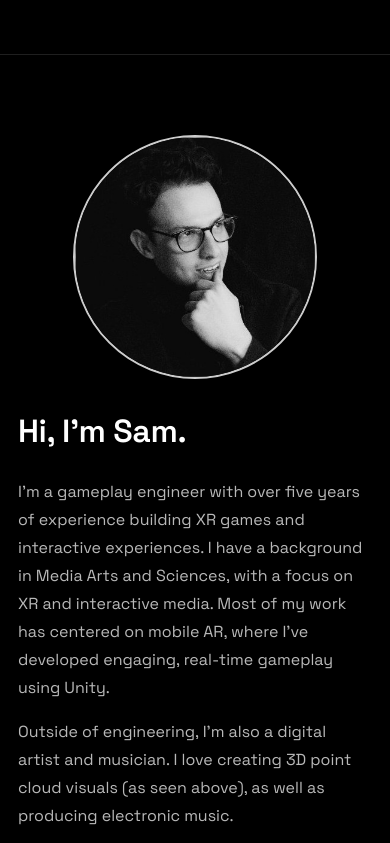
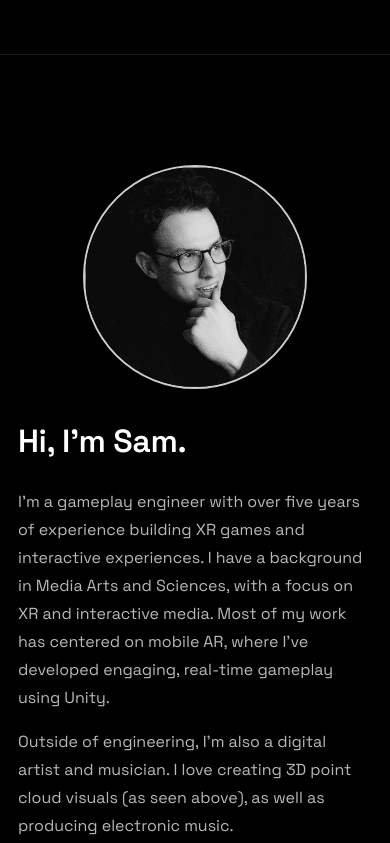
Before and after one commit to iamsamproctor/iamsamproctor.github.io, a plain HTML site: page index.html in a window 390 px wide. Shown: the part 4420-5263 px from the top of the page. Drawn offline with nearby package versions, Linux system fonts and the light colour scheme.

Commit message:
More about section updates

```diff
--- a/index.html
+++ b/index.html
@@ -315,29 +315,38 @@
       border-top: 1px solid var(--line);
     }
       .bio-container{
-        display: grid;
-        grid-template-columns: 240px 1fr;
-        gap: 2rem;
-        align-items: start;
+        display: flex;
+        flex-wrap: wrap;
+        align-items: flex-start; /* <-- key */
         max-width: var(--max);
         margin: 0 auto;
+        gap: 2rem;
       }
 
       @media (max-width: 860px){
         .bio-container{
-          grid-template-columns: 1fr;
-          justify-items: center;
+          justify-content: center;
+        }
+        .bio-text{
           text-align: left;
+        }
+        .bio-photo{
+          margin-top: 0;
         }
       }
 
-    .bio-photo {
-      width: 240px; height: 240px;
-      border-radius: 50%;
-      object-fit: cover;
-      border: 2px solid rgba(255,255,255,0.8);
-      flex-shrink: 0;
-    }
+
+      .bio-photo{
+        margin-top: 30px; /* try 14–22px */
+        width: 220px;
+        height: 220px;
+        border-radius: 50%;
+        object-fit: cover;
+        border: 2px solid rgba(255,255,255,0.8);
+        flex-shrink: 0;
+      }
+
+
     .bio-text { flex: 1; min-width: 260px; }
     .bio-text h2 { margin-top: 0; font-size: 2rem; letter-spacing: -0.4px; }
     .bio-text p { color: var(--muted); line-height: 1.75; }
```
